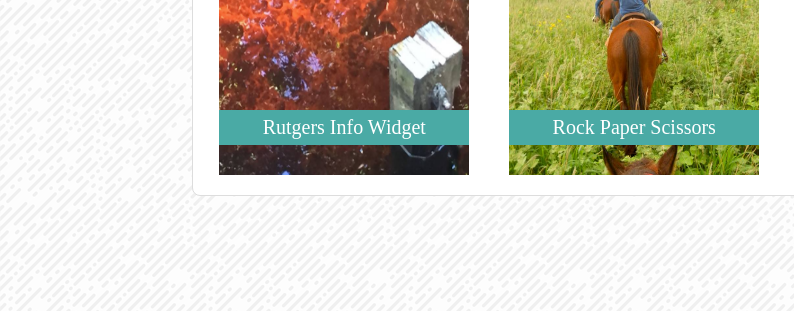
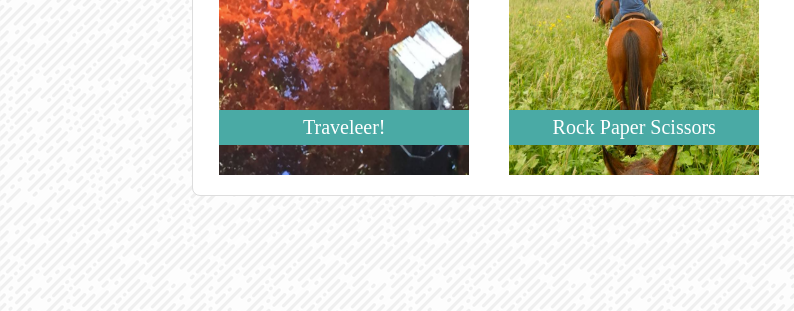
Before and after one commit to grassclaw/ProfileHTMLCSS, a plain HTML site: page portfolio.html in a window 1280 px wide. Shown: the part 551-862 px from the top of the page, 0-794 px from the left. Drawn offline with Linux system fonts and the light colour scheme; grey boxes are pictures that could not be loaded.

Commit message:
Update portfolio.html

```diff
--- a/portfolio.html
+++ b/portfolio.html
@@ -55,7 +55,7 @@
             <div class="img-mod">
                 <img src="assets/images/lagoon.png" alt="Aaron Escamilla" />
                 <!-- <h3 class="capt-mod"> Rutgers Info Widget</h3> -->
-                <a class="capt-mod" href="">Rutgers Info Widget</a>
+                <a class="capt-mod" href="https://shadowlaq.github.io/GilaMonster1/#">Traveleer!</a>
             </div>
 
             <div class="img-mod">
```
